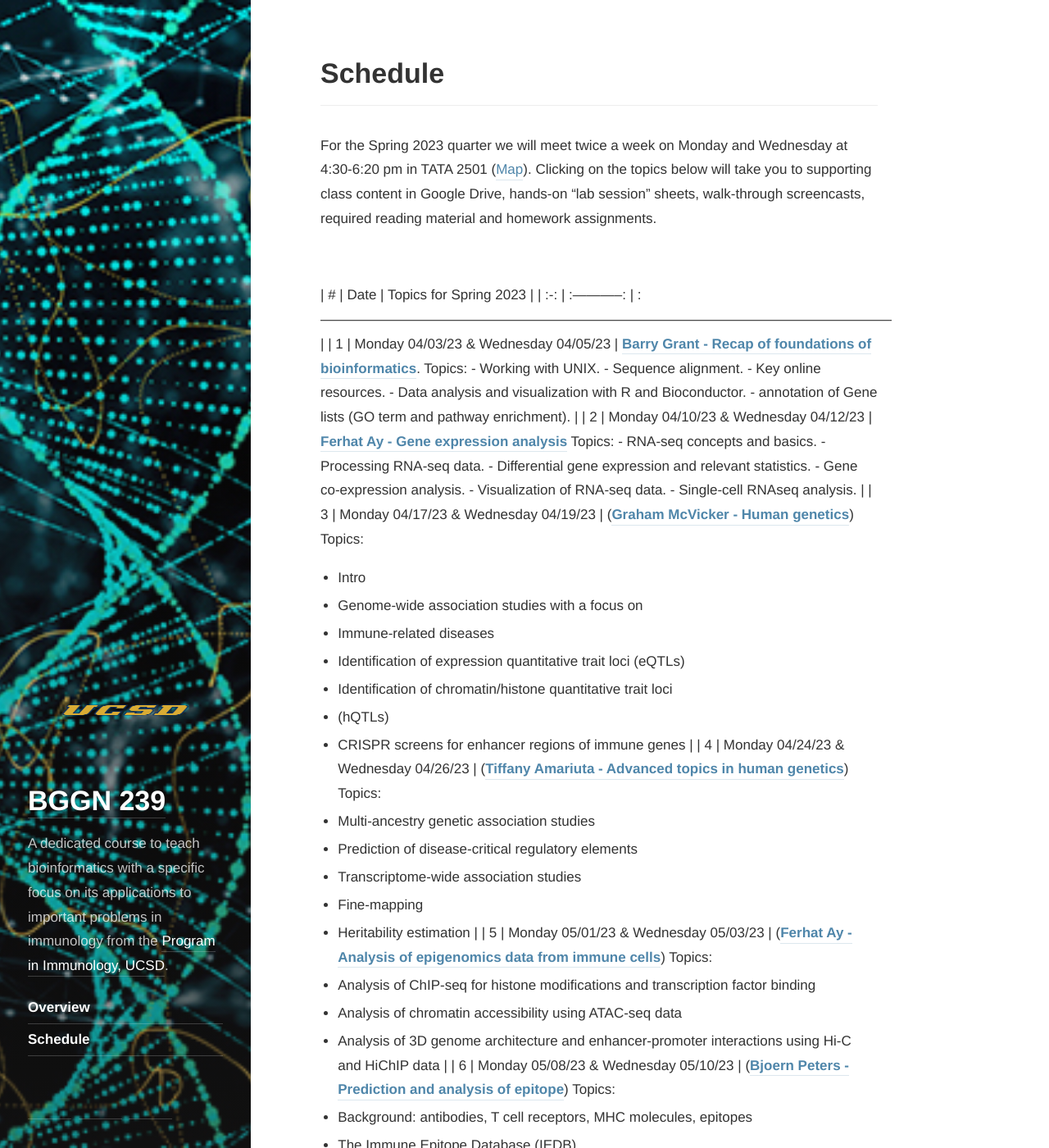
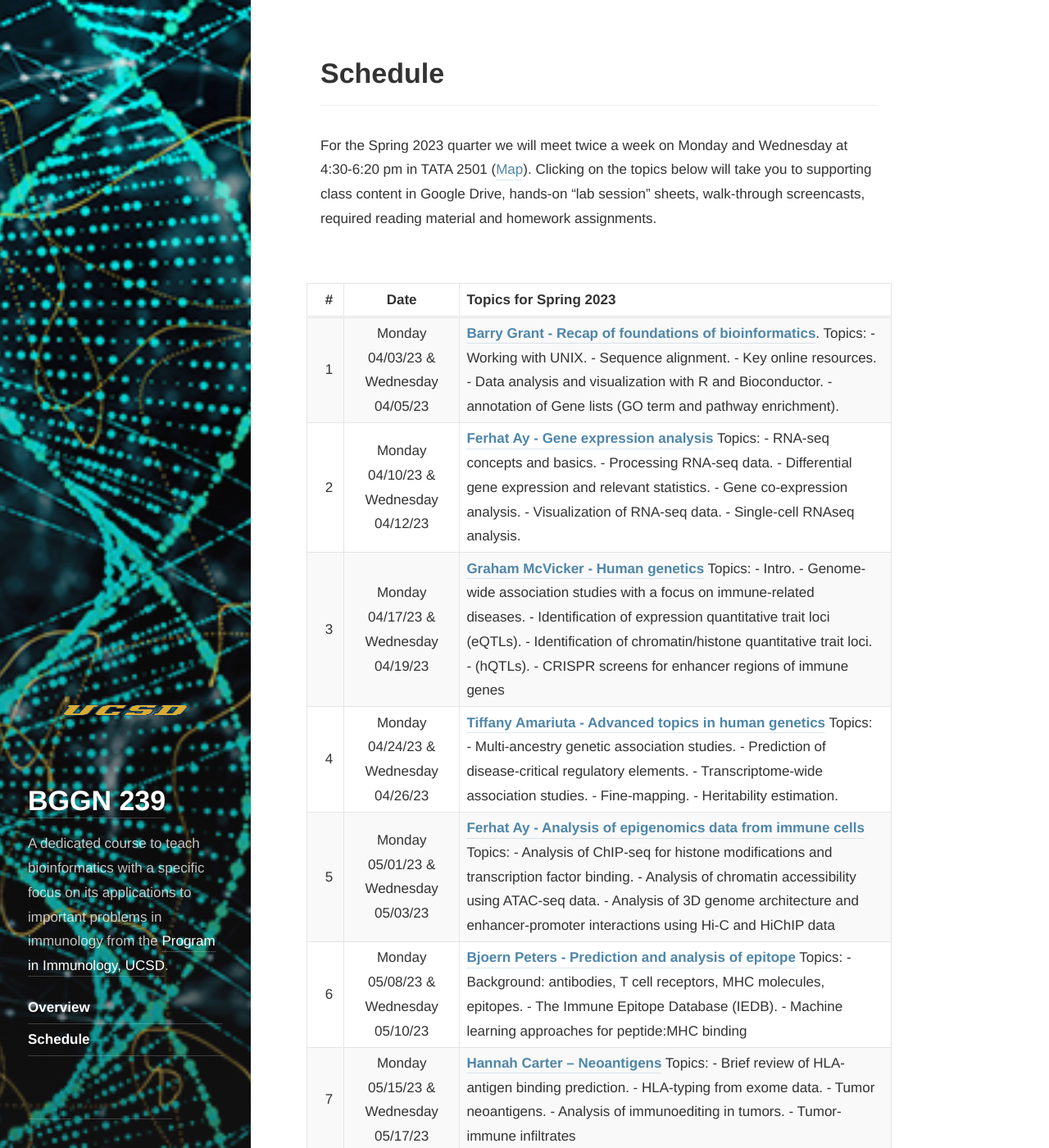
Before and after one commit to ay-lab/BGGN239Spring2025, a Jekyll site: the page built from schedule.md, in a window 1280 px wide and 1400 px high. Shown: the whole window at 82% size. Built offline with Jekyll 4.4.1, drawn with Linux system fonts in a browser that asks for light colours; part of the change alters nothing that is shown; some of the changed text lies outside the part shown.

Commit message:
Update schedule.md

```diff
--- a/schedule.md
+++ b/schedule.md
@@ -14,53 +14,14 @@ For the Spring 2023 quarter we will meet twice a week on Monday and Wednesday at
 | \# | Date         | Topics for Spring 2023                                                                                                                                                                                                                                                                                                                                                                                                                                                    |
 | :-: | :-----------: | :------------------------------------------------------------------------------------------------------------------------------------------------------------------------------------------------------------------------------------------------------------------------------------------------------------------------------------------------------------------------------------------------------------------------------------------------------------------------ |
 | 1  | Monday 04/03/23 & Wednesday 04/05/23 | [**Barry Grant - Recap of foundations of bioinformatics**](https://drive.google.com/drive/folders/1p43J8N9MEJ-VpOurQYehkVh-ezT8RdEf). Topics: - Working with UNIX. - Sequence alignment. - Key online resources. - Data analysis and visualization with R and Bioconductor. - annotation of Gene lists (GO term and pathway enrichment).                                                                                                                                               |
-| 2  | Monday 04/10/23 & Wednesday 04/12/23 | [**Ferhat Ay - Gene expression analysis**](https://drive.google.com/drive/folders/1CLCchddLnQK2ZnhNp2tWx7bbjwsdJe-m)
-Topics: - RNA-seq concepts and basics. - Processing RNA-seq data. - Differential gene expression and relevant statistics. - Gene co-expression analysis. - Visualization of RNA-seq data. - Single-cell RNAseq analysis.                                                                                                                                               |
-| 3  | Monday 04/17/23 & Wednesday 04/19/23 | ([**Graham McVicker - Human genetics**](https://drive.google.com/drive/folders/1FIJCc_fmrYKIrpX_pFyGE-0XOXwSsSaB){:target="_blank"}) Topics:
-- Intro
-- Genome-wide association studies with a focus on
-- Immune-related diseases
-- Identification of expression quantitative trait loci (eQTLs)
-- Identification of chromatin/histone quantitative trait loci
-- (hQTLs)
-- CRISPR screens for enhancer regions of immune genes                                                                                                                                                                                                                        |
-| 4  | Monday 04/24/23 & Wednesday 04/26/23 | ([**Tiffany Amariuta - Advanced topics in human genetics**](https://drive.google.com/drive/folders/1QTvN-es7M84gjmJbEF2zm6bbLSjzW7fb){:target="_blank"})
-Topics:
-- Multi-ancestry genetic association studies
-- Prediction of disease-critical regulatory elements
-- Transcriptome-wide association studies
-- Fine-mapping
-- Heritability estimation                                                                                                      |
-| 5  | Monday 05/01/23 & Wednesday 05/03/23 | ([**Ferhat Ay - Analysis of epigenomics data from immune cells**](https://drive.google.com/drive/folders/1f3dSdHD_1KsHUAMgq50HixxV7li1Pvka){:target="_blank"})
-Topics:
-- Analysis of ChIP-seq for histone modifications and transcription factor binding
-- Analysis of chromatin accessibility using ATAC-seq data
-- Analysis of 3D genome architecture and enhancer-promoter interactions using Hi-C and HiChIP data                                                                                                                                                                                                                                                        |
-| 6  | Monday 05/08/23 & Wednesday 05/10/23 | ([**Bjoern Peters - Prediction and analysis of epitope**](https://drive.google.com/drive/folders/1ZeW7sU088F_ToMKSgtUApRspYH1Y20am){:target="_blank"})
-Topics:
-- Background: antibodies, T cell receptors, MHC molecules, epitopes
-- The Immune Epitope Database (IEDB)
-- Machine learning approaches for peptide:MHC binding                                                                                                                                                                                                                                                                                       |
-| 7  | Monday 05/15/23 & Wednesday 05/17/23 | [**Hannah Carter – Neoantigens**](https://drive.google.com/drive/folders/1cOVIMH93SDLfwqgyPGz8sdDs4xwwel9a){:target="_blank"})
-Topics:
-- Brief review of HLA-antigen binding prediction
-- HLA-typing from exome data
-- Tumor neoantigens
-- Analysis of immunoediting in tumors
-- Tumor-immune infiltrates                                                                                                                                                                                                                                            |
-| 8  | Monday 05/22/23 & Wednesday 05/24/23 | [**Sam Myers & Pieter Dorrestein- Proteomics**](https://drive.google.com/drive/folders/1-lRsOoxWslqso1ce3Zt9cL2k7Fy2rFEA){:target="_blank"})
-Topics:                                                                                                                                                                                                            |
+| 2  | Monday 04/10/23 & Wednesday 04/12/23 | [**Ferhat Ay - Gene expression analysis**](https://drive.google.com/drive/folders/1CLCchddLnQK2ZnhNp2tWx7bbjwsdJe-m) Topics: - RNA-seq concepts and basics. - Processing RNA-seq data. - Differential gene expression and relevant statistics. - Gene co-expression analysis. - Visualization of RNA-seq data. - Single-cell RNAseq analysis.                                                                                                                                               |
+| 3  | Monday 04/17/23 & Wednesday 04/19/23 | [**Graham McVicker - Human genetics**](https://drive.google.com/drive/folders/1FIJCc_fmrYKIrpX_pFyGE-0XOXwSsSaB) Topics: - Intro. - Genome-wide association studies with a focus on immune-related diseases. - Identification of expression quantitative trait loci (eQTLs). - Identification of chromatin/histone quantitative trait loci. - (hQTLs). - CRISPR screens for enhancer regions of immune genes                                                                                                                                                                                                                        |
+| 4  | Monday 04/24/23 & Wednesday 04/26/23 | [**Tiffany Amariuta - Advanced topics in human genetics**](https://drive.google.com/drive/folders/1QTvN-es7M84gjmJbEF2zm6bbLSjzW7fb) Topics: - Multi-ancestry genetic association studies. - Prediction of disease-critical regulatory elements. - Transcriptome-wide association studies. - Fine-mapping. - Heritability estimation.                                                                                                      |
+| 5  | Monday 05/01/23 & Wednesday 05/03/23 | [**Ferhat Ay - Analysis of epigenomics data from immune cells**](https://drive.google.com/drive/folders/1f3dSdHD_1KsHUAMgq50HixxV7li1Pvka) Topics: - Analysis of ChIP-seq for histone modifications and transcription factor binding. - Analysis of chromatin accessibility using ATAC-seq data. - Analysis of 3D genome architecture and enhancer-promoter interactions using Hi-C and HiChIP data                                                                                                                                                                                                                                                        |
+| 6  | Monday 05/08/23 & Wednesday 05/10/23 | [**Bjoern Peters - Prediction and analysis of epitope**](https://drive.google.com/drive/folders/1ZeW7sU088F_ToMKSgtUApRspYH1Y20am) Topics: - Background: antibodies, T cell receptors, MHC molecules, epitopes. - The Immune Epitope Database (IEDB). - Machine learning approaches for peptide:MHC binding                                                                                                                                                                                                                                                                                       |
+| 7  | Monday 05/15/23 & Wednesday 05/17/23 | [**Hannah Carter – Neoantigens**](https://drive.google.com/drive/folders/1cOVIMH93SDLfwqgyPGz8sdDs4xwwel9a) Topics: - Brief review of HLA-antigen binding prediction. - HLA-typing from exome data. - Tumor neoantigens. - Analysis of immunoediting in tumors. - Tumor-immune infiltrates                                                                                                                                                                                                                                            |
+| 8  | Monday 05/22/23 & Wednesday 05/24/23 | [**Sam Myers & Pieter Dorrestein- Proteomics**](https://drive.google.com/drive/folders/1-lRsOoxWslqso1ce3Zt9cL2k7Fy2rFEA) Topics:                                                                                                                                                                                                            |
 | 9 | Monday 05/29/23  | **Holiday**                                                                                                                                                                                                                                             |
-| 9 | Wednesday 05/31/23 | [**Pieter Dorrestein – Metabolomics**](https://drive.google.com/drive/folders/1cQ4VLc64HSQEb-xfWx9DgDafB2hsnpLu){:target="_blank"})
-Topics:                                                                                                                                                                              |
-| 10 | Monday 06/05/23 & Wednesday 06/07/23 | [**Sara McArdle and Zbigniew Mikulski**](https://drive.google.com/drive/folders/1tP3-V7KNqguP6Z2dDOWAbzjCpyTFRL0V){:target="_blank"})
-Topics:
-- Introduction to 2D imaging of 4D objects and QuPath
-- Cell classification with random forest
-- Pixel classification with artificial neural networks
-- Quantification of tumor-immune infiltrates
-- Quantification of RNA molecules in cells with RNAscope
-- Data export for FlowJo analysis and deep learning
+| 9 | Wednesday 05/31/23 | [**Pieter Dorrestein – Metabolomics**](https://drive.google.com/drive/folders/1cQ4VLc64HSQEb-xfWx9DgDafB2hsnpLu){:target="_blank"}) Topics:                                                                                                                                                                              |
+| 10 | Monday 06/05/23 & Wednesday 06/07/23 | [**Sara McArdle and Zbigniew Mikulski**](https://drive.google.com/drive/folders/1tP3-V7KNqguP6Z2dDOWAbzjCpyTFRL0V) Topics: - Introduction to 2D imaging of 4D objects and QuPath. - Cell classification with random forest. - Pixel classification with artificial neural networks. - Quantification of tumor-immune infiltrates. - Quantification of RNA molecules in cells with RNAscope. - Data export for FlowJo analysis and deep learning.
 |
-
-# Class material
```
